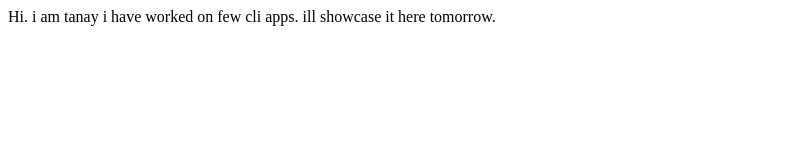
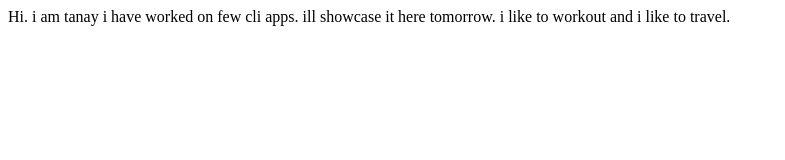
Before and after one commit to em-8ch/Em.8ch-Site, a plain HTML site: page index.html in a window 1280 px wide. Shown: the whole page, without its empty margins (0-785 px from the left). Drawn offline with Linux system fonts and the light colour scheme.

Commit message:
feat
added a new branch called hobbies

```diff
--- a/index.html
+++ b/index.html
@@ -9,5 +9,8 @@
     Hi. i am tanay
 
     i have worked on few cli apps. ill showcase it here tomorrow.
+
+    i like to workout and i like to travel.
+
 </body>
 </html>
```
